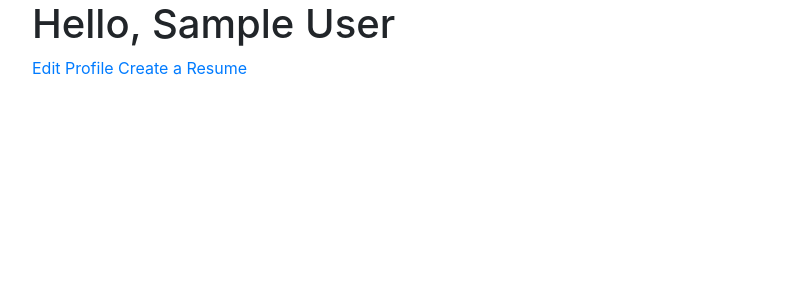
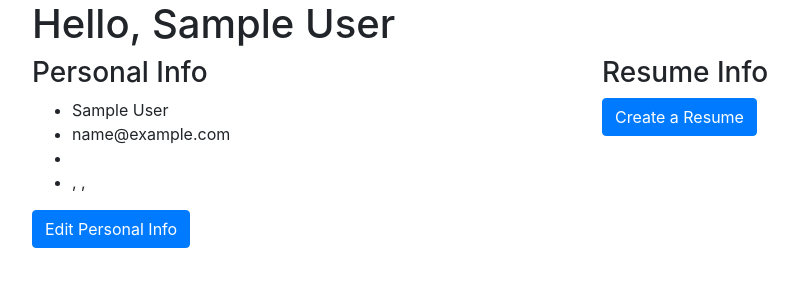
Before and after one commit to yebra06/seProject, a Django app: page /accounts/user-profile/ in a window 1280 px wide. Shown: the part 66-366 px from the top of the page, without its empty margins (53-851 px from the left). Run offline with Django 3.2, Linux system fonts and the light colour scheme; the visitor is signed in with stand-in values (Sample User, id 1); data that the repository does not hold is empty; some libraries are stand-ins or nearby versions.

Commit message:
Update control flow.

```diff
--- a/accounts/views.py
+++ b/accounts/views.py
@@ -41,16 +41,15 @@ def user_signup(request):
             user.save()
             account = authenticate(username=user.username, password=password)
             login(request, account)
-            return redirect('user-profile')
+            return redirect('user-info')
     return render(request, 'user-signup.html', {'form': form})
 
 
 @login_required
 def user_profile(request):
-    resume = Resume.objects.get(user=request.user) if Resume.objects.filter(user=request.user).exists() else None
     return render(request, 'user-profile.html', {
-        'fullname': request.user.get_full_name() or 'User',
-        'resume': resume
+        'user': request.user,
+        'resume': Resume.objects.get(user=request.user) if Resume.objects.filter(user=request.user).exists() else None
     })
 
 
--- a/seProject/urls.py
+++ b/seProject/urls.py
@@ -1,18 +1,3 @@
-"""seProject URL Configuration
-
-The `urlpatterns` list routes URLs to views. For more information please see:
-    https://docs.djangoproject.com/en/1.11/topics/http/urls/
-Examples:
-Function views
-    1. Add an import:  from my_app import views
-    2. Add a URL to urlpatterns:  url(r'^$', views.home, name='home')
-Class-based views
-    1. Add an import:  from other_app.views import Home
-    2. Add a URL to urlpatterns:  url(r'^$', Home.as_view(), name='home')
-Including another URLconf
-    1. Import the include() function: from django.conf.urls import url, include
-    2. Add a URL to urlpatterns:  url(r'^blog/', include('blog.urls'))
-"""
 from django.conf import settings
 from django.conf.urls import include, url
 from django.conf.urls.static import static
--- a/templates/base.html
+++ b/templates/base.html
@@ -20,9 +20,6 @@
             {% if request.user.is_authenticated %}
                 <a class="nav-link" href="{% url 'logout' %}">log out</a>
                 <a class="nav-link" href="{% url 'user-profile' %}">profile</a>
-            {% else %}
-                <a class="nav-link" href="{% url 'login' %}">log in</a>
-                <a class="nav-link" href="{% url 'signup' %}">sign up</a>
             {% endif %}
         </nav>
 
--- a/templates/user-profile.html
+++ b/templates/user-profile.html
@@ -5,13 +5,35 @@
 	<div class="container">
 		<div class="row justify-content-center">
 			<div class="col">
-				<h1>Hello, {{ fullname }}</h1>
-				<a href="{% url 'user-info'  %}">Edit Profile</a>
-				<a href="{% url 'resume-builder'  %}">Create a Resume</a>
-				{% if resume is not None %}
-					<a href="{% url 'resume' pk=request.user.id %}">Build Resume</a>
-				{% endif %}
+				<h1>Hello, {{ user.get_full_name }}</h1>
 			</div>
 		</div>
+        <div class="row">
+            <div class="col-md-6">
+                <h3>Personal Info</h3>
+                <ul>
+                    <li>{{ user.get_full_name }}</li>
+                    <li>{{ user.email }}</li>
+                    <li>{{ user.phone_number }}</li>
+                    <li>{{ user.address }}</li>
+                </ul>
+                <a href="{% url 'user-info'  %}" class="btn btn-primary" role="button">Edit Personal Info</a>
+            </div>
+            <div class="col-md-6">
+                <h3>Resume Info</h3>
+                {% if not resume %}
+                    <a href="{% url 'resume-builder'  %}" class="btn btn-primary" role="button">
+                        Create a Resume
+                    </a>
+                 {% else %}
+                    <a href="{% url 'resume-builder'  %}" class="btn btn-primary" role="button">
+                        Edit Resume
+                    </a>
+                    <a href="{% url 'resume' pk=user.id %}" class="btn btn-success" role="button">
+                        Build Resume
+                    </a>
+                 {% endif %}
+            </div>
+        </div>
 	</div>
 {% endblock %}
```
